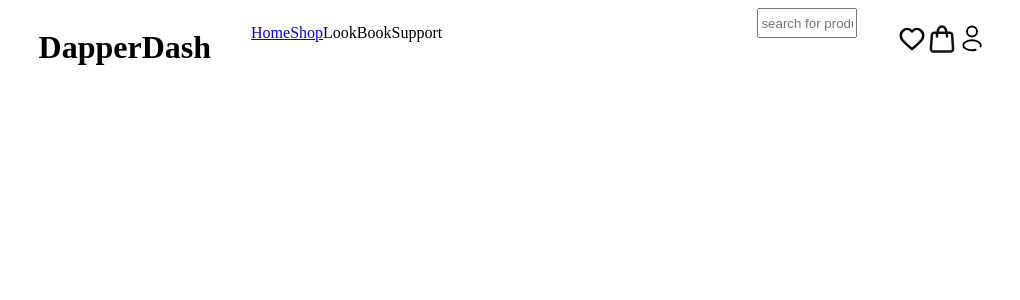
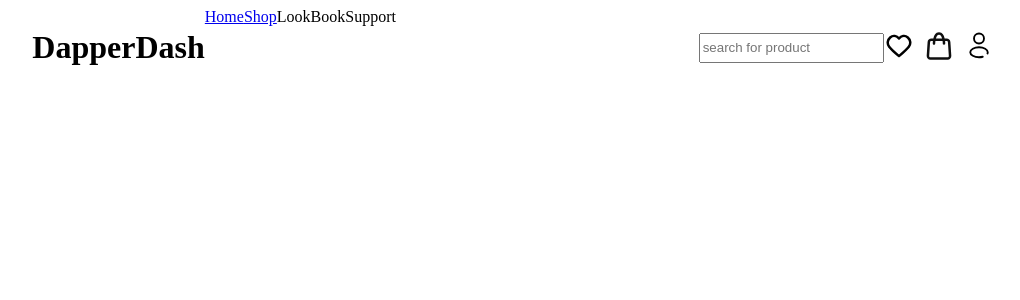
Before and after one commit to Lune3/Shopping-site, a React (Vite) app: page / in a window 1280 px wide. Shown: the top 300 px of the page, without its empty margins (127-1147 px from the left). Built offline with nearby package versions, Linux system fonts and the light colour scheme.

Commit message:
Some positioning of icons in header

```diff
--- a/src/Shop/Products.jsx
+++ b/src/Shop/Products.jsx
@@ -13,7 +13,6 @@ function Products({prop}){
             try{
                 const productData = await getProducts();
                 setProducts(productData);
-                console.log(productData);
             }
             catch(err){
                 setError(err);
--- a/src/Shop/Shop.jsx
+++ b/src/Shop/Shop.jsx
@@ -1,5 +1,4 @@
-import { Products } from "./Products"
-import { useOutletContext } from "react-router-dom";
+import { Products } from "./Products";
 import "./shop.css"
 
 function Shop(){
--- a/src/Shop/shop.css
+++ b/src/Shop/shop.css
@@ -3,6 +3,7 @@
     grid-template-columns: repeat(auto-fit,minmax(200px,30%));
     justify-content: center;
     align-content: center;
+    gap: 20px;
 }
 
 .productList li{
@@ -16,7 +17,7 @@ li div{
     justify-content: space-between;
 }
 
-input{
+input[type="number"]{
     width: 100px;
 }
 
--- a/src/header/header.css
+++ b/src/header/header.css
@@ -5,11 +5,20 @@
 .icons img{
     height: 30px;
     width: 30px;
+    align-self: center;
+}
+
+.icons{
+    display: flex;
+    gap: 10px;
+    justify-content: center;
+    align-items: center;
 }
 
 header{
     display: flex;
     justify-content: space-around;
+    margin-bottom: 50px;
 }
 
 .title,.search{
@@ -19,8 +28,21 @@ header{
 nav ul,ul{
     display: flex;
     list-style: none;
+    padding: 0;
+    margin: 0;
 }
 
 input{
     height: 30px;
+    align-self: center;
 }
+
+.cart{
+    position: relative;
+}
+
+.cartItems{
+    position: absolute;
+    left: 70%;
+    top: 5%
+}
--- a/src/header/header.jsx
+++ b/src/header/header.jsx
@@ -15,7 +15,7 @@ function Header({itemAmount}){
                     <li>
                         <img src="src/assets/heart-svgrepo-com.svg"/>
                     </li>
-                    <li>
+                    <li className="cart">
                         <div className="cartItems">{itemAmount > 0 ? itemAmount:""}</div>
                         <img src="src/assets/shopping-bag-svgrepo-com.svg"></img>
                     </li>
```
